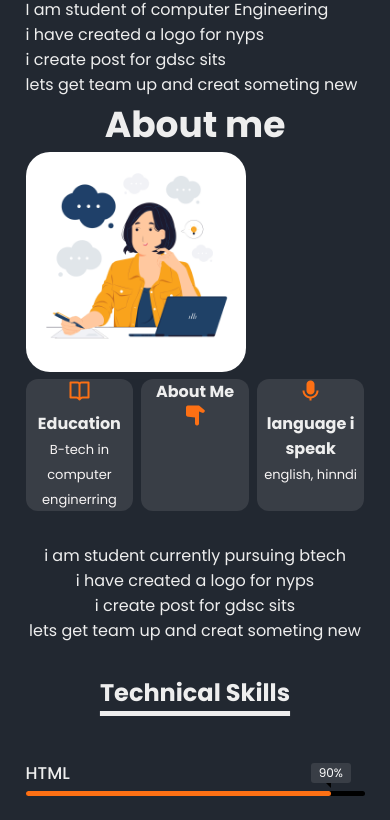
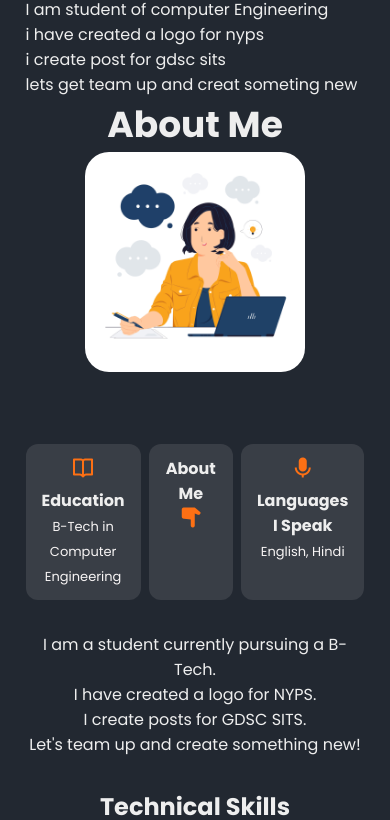
Before and after one commit to Thakur-Khushi/UmangThakur, a plain HTML site: page index.html in a window 390 px wide. Shown: the part 704-1524 px from the top of the page. Drawn offline with nearby package versions, Linux system fonts and the light colour scheme.

Commit message:
ubdated the about section and made it responsive

```diff
--- a/index.css
+++ b/index.css
@@ -396,20 +396,35 @@ li a:hover {
 
 
 /* about */
+/* Container styling */
 .about_container {
-  row-gap: 2.5rem;
+  display: flex;
+  align-items: flex-start;
+  gap: 2.5rem;
+  flex-wrap: wrap; /* Allow items to wrap for responsiveness */
+}
+
+/* Image styling */
+.about_img_container {
+  flex: 1;
+  min-width: 220px; /* Ensure the image container doesn’t shrink too much */
 }
 
 .about_img {
-  width: 220px;
+  width: 100%; /* Make the image responsive */
+  max-width: 220px; /* Ensure the image doesn’t exceed its original width */
   border-radius: 1.5rem;
-  justify-self: center;
+  display: block;
 }
 
+/* Content styling */
 .about_data {
-  text-align: center;
+  flex: 2;
+  text-align: left;
+  width: 100%; /* Full width on smaller screens */
 }
 
+/* Grid info styling */
 .about_info {
   display: grid;
   grid-template-columns: repeat(3, 1fr);
@@ -417,36 +432,54 @@ li a:hover {
   margin-bottom: 2rem;
 }
 
+/* Box styling */
 .about_box {
-  background-color:#393E46;
+  background-color: #393E46;
   border-radius: 0.75rem;
-  padding: 0.75rem, 5rem;
+  padding: 0.75rem 1rem;
 }
 
+/* Icon styling */
 .about_icons {
   font-size: 1.5rem;
   color: #FD7014;
   margin-bottom: 0.5rem;
 }
 
+/* Title styling */
 .about_title {
   font-size: medium;
   color: #EEEEEE;
 }
 
+/* Subtitle styling */
 .about_subtitle {
   font-size: small;
   color: #f8f5f5;
 }
 
-.about_discription {
+/* Description styling */
+.about_description {
   margin-bottom: 2rem;
   color: #EEEEEE;
 }
 
-.about .article-title {
-  margin-bottom: 15px;
+/* Responsive styling */
+@media (max-width: 768px) {
+  .about_container {
+    flex-direction: column; /* Stack items vertically on smaller screens */
+    align-items: center; /* Center align items */
+  }
+
+  .about_img_container {
+    margin-bottom: 2rem; /* Add space below the image */
+  }
+
+  .about_data {
+    text-align: center; /* Center align text on smaller screens */
+  }
 }
+
 
 /* skills */
 
--- a/index.html
+++ b/index.html
@@ -74,46 +74,45 @@
 
         <section class="About" id="about">
             <!-- <span class="section_subtitle"><span style="color: #FD7014;">My intro</span> -->
-                <h2 class="section_title"><span style="color: #EEEEEe; align-items: center;">About me</h2>
+            <h2 class="section_title"><span style="color: #EEEEEe;">About Me</span></h2>
             <div class="about_container container grid">
-                    <img src="images/about_image.jpg" alt="" class="about_img">
+                <div class="about_img_container">
+                    <img src="images/about_image.jpg" alt="About Me" class="about_img">
+                </div>
 
                 <div class="about_data">
                     <div class="about_info">
                         <div class="about_box">
                             <i class='bx bx-book-open about_icons'></i>
                             <h3 class="about_title">Education</h3>
-                                <span class="about_subtitle">B-tech in computer enginerring</span>
+                            <span class="about_subtitle">B-Tech in Computer Engineering</span>
                         </div>
 
                         <div class="about_box">
-
                             <h3 class="about_title">About Me</h3>
                             <span class="about_subtitle">
                                 <i class='bx bxs-hand-down about_icons'></i>
-
                             </span>
                         </div>
 
                         <div class="about_box">
                             <i class='bx bxs-microphone about_icons'></i>
-                                <h3 class="about_title">language i speak</h3>
-                                <span class="about_subtitle"> english, hinndi</span>
+                            <h3 class="about_title">Languages I Speak</h3>
+                            <span class="about_subtitle">English, Hindi</span>
                         </div>
-
-
                     </div>
-                        <p class="about_discription">
-                            <span style="color: #EEEEEe;">i am student currently pursuing btech<br>
-                                i have created a logo for nyps<br>
-                                i create post for gdsc sits<br>
-                                lets get team up and creat someting new</span>
-
+                    <p class="about_description">
+                        <span style="color: #EEEEEe;">
+                            I am a student currently pursuing a B-Tech.<br>
+                            I have created a logo for NYPS.<br>
+                            I create posts for GDSC SITS.<br>
+                            Let's team up and create something new!
+                        </span>
                     </p>
-
                 </div>
             </div>
         </section>
+
         <section class="skills" id="skills">
             <div class="container">
 
```
Lines whose indentation alone changed are shown as unchanged.
